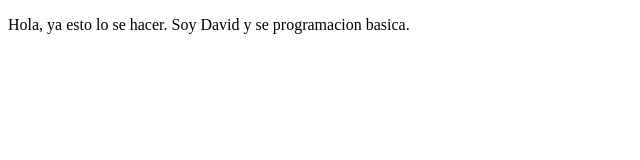
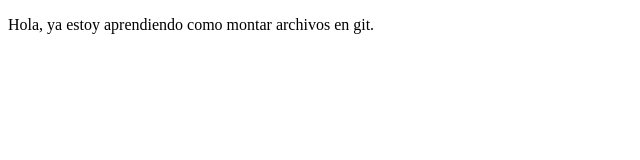
Before and after one commit to Jesusdacosta/proyectoDemoCursoPrework, a plain HTML site: page index.html in a window 1280 px wide. Shown: the full height of the page, 0-640 px from the left. Drawn offline with Linux system fonts and the light colour scheme.

Commit message:
cambios agregados para practicar

```diff
--- a/index.html
+++ b/index.html
@@ -4,11 +4,11 @@
     <meta charset="UTF-8">
     <meta http-equiv="X-UA-Compatible" content="IE=edge">
     <meta name="viewport" content="width=device-width, initial-scale=1.0">
-    <title>Hola Mundo</title>
+    <title>Hola Mundo Git</title>
 </head>
 <body>
     <p>
-        Hola, ya esto lo se hacer. Soy David y se programacion basica.
+        Hola, ya estoy aprendiendo como montar archivos en git.
     </p>
 </body>
 </html>
```
